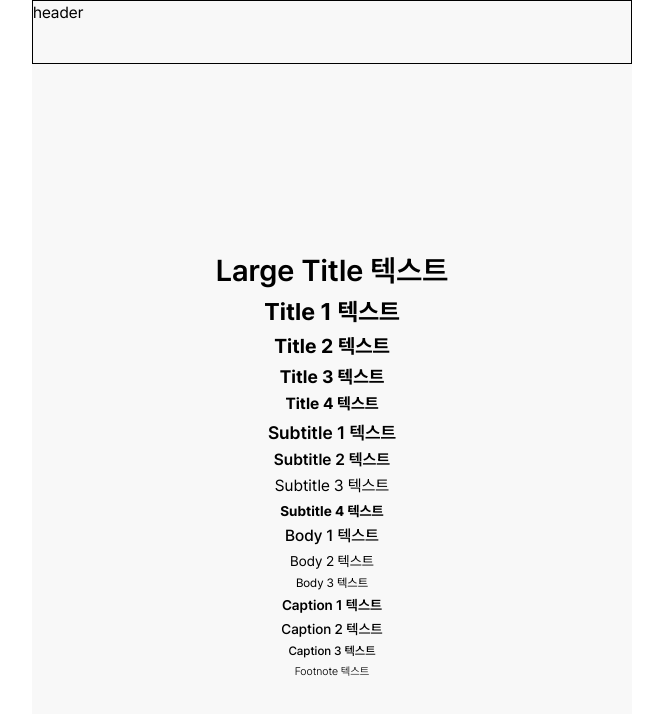
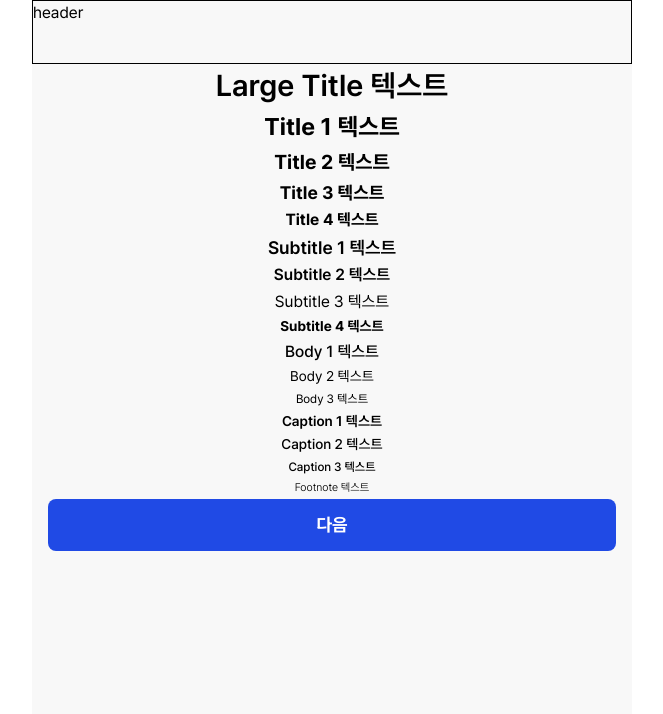
Before and after one commit to FC-DEV3-Final-Project/zoop-frontend, a Next.js app: page /test in a window 1280 px wide. Shown: the top 714 px of the page, without its empty margins (308-971 px from the left). Built offline with nearby package versions, Linux system fonts and the light colour scheme.

Commit message:
feat: 공통 컴포넌트 버튼

```diff
--- a/package.json
+++ b/package.json
@@ -9,6 +9,7 @@
     "lint": "next lint"
   },
   "dependencies": {
+    "@radix-ui/react-slot": "^1.2.3",
     "@tanstack/react-query": "^5.77.2",
     "class-variance-authority": "^0.7.1",
     "clsx": "^2.1.1",
--- a/src/app/test/page.tsx
+++ b/src/app/test/page.tsx
@@ -1,6 +1,8 @@
+import { Button } from "@/components/ui/button";
+
 export default function Test() {
   return (
-    <div className="min-h-screen flex flex-col items-center justify-center gap-1 p-8">
+    <div className="flex flex-col items-center justify-center h-full gap-1 px-4">
       <p className="text-largeTitle">Large Title 텍스트</p>
       <p className="text-title1">Title 1 텍스트</p>
       <p className="text-title2">Title 2 텍스트</p>
@@ -17,6 +19,8 @@ export default function Test() {
       <p className="text-caption2">Caption 2 텍스트</p>
       <p className="text-caption3">Caption 3 텍스트</p>
       <p className="text-footnote">Footnote 텍스트</p>
+
+      <Button variant={"default"}>다음</Button>
     </div>
   );
 }
--- /dev/null
+++ b/src/components/Button.tsx
@@ -0,0 +1,29 @@
+import classNames from "classnames";
+import React from "react";
+
+interface ButtonType {
+  type?: "full" | "small";
+  children: React.ReactNode;
+  disabled: boolean;
+}
+const Button = ({ type = "full", children, disabled, ...props }: ButtonType) => {
+  const baseStyle = "py-3 rounded-lg font-bold cursor-pointer";
+  const typeStyle =
+    type === "full"
+      ? "bg-[#204AE5] text-white hover:bg-blue-700 w-full text-lg cursor-pointer"
+      : ""; // small 타입 스타일
+
+  const disabledStyle = "opacity-50 cursor-not-allowed text-[#888] bg-[#EDEDED]";
+
+  return (
+    <button
+      className={classNames(baseStyle, typeStyle, disabled && disabledStyle)}
+      disabled={disabled}
+      {...props}
+    >
+      {children}
+    </button>
+  );
+};
+
+export default Button;
--- /dev/null
+++ b/src/components/ui/button.tsx
@@ -0,0 +1,49 @@
+import * as React from "react";
+import { Slot } from "@radix-ui/react-slot";
+import { cva, type VariantProps } from "class-variance-authority";
+
+import { cn } from "@/lib/utils";
+
+const buttonVariants = cva(
+  "inline-flex items-center justify-center gap-2 whitespace-nowrap rounded-md text-sm font-medium transition-all disabled:pointer-events-none disabled:opacity-50 [&_svg]:pointer-events-none [&_svg:not([class*='size-'])]:size-4 shrink-0 [&_svg]:shrink-0 outline-none focus-visible:border-ring focus-visible:ring-ring/50 focus-visible:ring-[3px] aria-invalid:ring-destructive/20 dark:aria-invalid:ring-destructive/40 aria-invalid:border-destructive cursor-pointer disabled:bg-[#EDEDED] disabled:text-[#888]",
+  {
+    variants: {
+      variant: {
+        default: "bg-[#204AE5] text-white font-bold text-lg rounded-lg",
+        secondary: "bg-[#F5F5F5] text-black font-sm text-sm",
+      },
+      size: {
+        default: "w-full py-3 ",
+        sm: "py-1 rounded-md gap-1.5 px-3",
+        lg: "h-10 rounded-md px-6 has-[>svg]:px-4",
+      },
+    },
+    defaultVariants: {
+      variant: "default",
+      size: "default",
+    },
+  },
+);
+
+function Button({
+  className,
+  variant,
+  size,
+  asChild = false,
+  ...props
+}: React.ComponentProps<"button"> &
+  VariantProps<typeof buttonVariants> & {
+    asChild?: boolean;
+  }) {
+  const Comp = asChild ? Slot : "button";
+
+  return (
+    <Comp
+      data-slot="button"
+      className={cn(buttonVariants({ variant, size, className }))}
+      {...props}
+    />
+  );
+}
+
+export { Button, buttonVariants };
```
Also changed, not shown: 1 other file (tests, documents, lock files or other folders).
